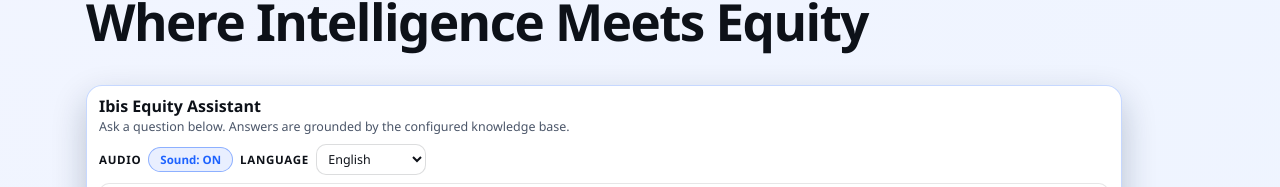
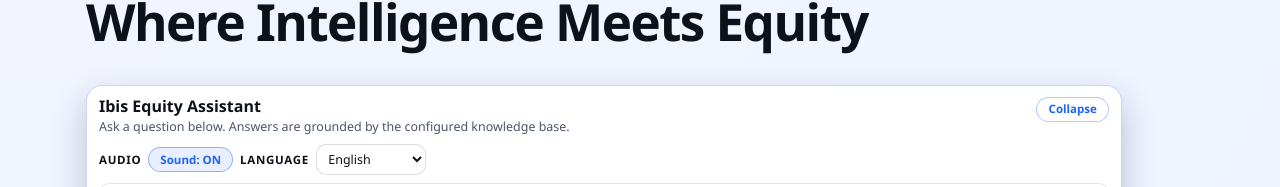
Before and after one commit to ibis-equity/ibis-equity-site, an Angular app: page /home in a window 1280 px wide. Shown: the part 408-595 px from the top of the page. Built offline with nearby package versions, Linux system fonts and the light colour scheme.

Commit message:
Add collapsible Ibis Equity Assistant panels

```diff
--- a/src/app/home/home.css
+++ b/src/app/home/home.css
@@ -382,13 +382,27 @@
 	box-shadow: 0 14px 34px rgba(14, 32, 58, 0.24);
 	z-index: 5;
 	display: grid;
-	grid-template-rows: auto auto auto auto auto;
+	grid-template-rows: auto 1fr;
 	gap: 0.5rem;
+}
+
+.main-chatbot--collapsed {
+	height: auto;
+	overflow: hidden;
+}
+
+.main-chatbot__header-row {
+	display: flex;
+	align-items: flex-start;
+	justify-content: space-between;
+	gap: 0.75rem;
 }
 
 .main-chatbot__title-block {
 	display: grid;
 	gap: 0.2rem;
+	flex: 1 1 auto;
+	min-width: 0;
 }
 
 .main-chatbot__title-block h2 {
@@ -403,6 +417,34 @@
 	font-size: 0.78rem;
 	line-height: 1.35;
 	color: var(--muted);
+}
+
+.main-chatbot__collapse-toggle {
+	border: 1px solid color-mix(in srgb, var(--accent) 35%, transparent);
+	background: #fff;
+	color: var(--accent);
+	border-radius: 999px;
+	padding: 0.28rem 0.7rem;
+	font-size: 0.72rem;
+	font-weight: 700;
+	line-height: 1.2;
+	cursor: pointer;
+	white-space: nowrap;
+}
+
+.main-chatbot__collapse-toggle:hover {
+	background: color-mix(in srgb, var(--accent) 8%, #fff);
+}
+
+.main-chatbot__collapse-toggle:focus-visible {
+	outline: 3px solid color-mix(in srgb, var(--accent) 38%, transparent);
+	outline-offset: 1px;
+}
+
+.main-chatbot__content {
+	display: grid;
+	gap: 0.5rem;
+	min-height: 0;
 }
 
 
@@ -637,7 +679,7 @@
 		width: 100%;
 		min-width: 0;
 		height: auto;
-		grid-template-rows: auto auto auto auto auto;
+		grid-template-rows: auto 1fr;
 		margin: 0;
 	}
 
@@ -659,7 +701,7 @@
 @media (max-height: 760px) and (min-width: 769px) {
 	.main-chatbot {
 		height: min(var(--assistant-height), calc(100dvh - 2rem));
-		grid-template-rows: auto auto auto auto auto;
+		grid-template-rows: auto 1fr;
 	}
 
 	.main-chatbot__box--question,
@@ -678,7 +720,7 @@
 		height: auto;
 		max-height: none;
 		overflow: visible;
-		grid-template-rows: auto auto auto auto auto;
+		grid-template-rows: auto 1fr;
 	}
 
 	.main-chatbot__box {
--- a/src/app/home/home.html
+++ b/src/app/home/home.html
@@ -20,12 +20,25 @@
       <h1>Where Intelligence Meets Equity</h1>
     </div>
 
-    <section class="main-chatbot" aria-label="Ibis Equity Assistant">
+    <section class="main-chatbot" [class.main-chatbot--collapsed]="!chatbotOpen()" aria-label="Ibis Equity Assistant">
+      <div class="main-chatbot__header-row">
         <header class="main-chatbot__title-block">
           <h2>Ibis Equity Assistant</h2>
           <p class="main-chatbot__info">Ask a question below. Answers are grounded by the configured knowledge base.</p>
         </header>
+        <button
+          class="main-chatbot__collapse-toggle"
+          type="button"
+          (click)="toggleChatbot()"
+          [attr.aria-expanded]="chatbotOpen()"
+          aria-controls="main-chatbot-panel"
+        >
+          {{ chatbotOpen() ? 'Collapse' : 'Expand' }}
+        </button>
+      </div>
 
+      @if (chatbotOpen()) {
+        <div id="main-chatbot-panel" class="main-chatbot__content">
           <div class="main-chatbot__controls-row">
             <span class="main-chatbot__control-label">Audio</span>
             <button class="main-chatbot__sound-toggle" type="button" (click)="toggleSpeech()" [attr.aria-pressed]="speechEnabled()">
@@ -104,6 +117,8 @@
               <p class="main-chatbot__error">{{ ragAudioError() }}</p>
             }
           </section>
+        </div>
+      }
     </section>
   </div>
 
--- a/src/app/map-destination/map-destination.css
+++ b/src/app/map-destination/map-destination.css
@@ -95,13 +95,27 @@
   box-shadow: 0 14px 34px rgba(14, 32, 58, 0.24);
   z-index: 5;
   display: grid;
-  grid-template-rows: auto auto auto auto auto;
+  grid-template-rows: auto 1fr;
   gap: 0.5rem;
+}
+
+.main-chatbot--collapsed {
+  height: auto;
+  overflow: hidden;
+}
+
+.main-chatbot__header-row {
+  display: flex;
+  align-items: flex-start;
+  justify-content: space-between;
+  gap: 0.75rem;
 }
 
 .main-chatbot__title-block {
   display: grid;
   gap: 0.2rem;
+  flex: 1 1 auto;
+  min-width: 0;
 }
 
 .main-chatbot__title-block h2 {
@@ -116,6 +130,34 @@
   font-size: 0.78rem;
   line-height: 1.35;
   color: var(--muted);
+}
+
+.main-chatbot__collapse-toggle {
+  border: 1px solid color-mix(in srgb, var(--accent) 35%, transparent);
+  background: #fff;
+  color: var(--accent);
+  border-radius: 999px;
+  padding: 0.28rem 0.7rem;
+  font-size: 0.72rem;
+  font-weight: 700;
+  line-height: 1.2;
+  cursor: pointer;
+  white-space: nowrap;
+}
+
+.main-chatbot__collapse-toggle:hover {
+  background: color-mix(in srgb, var(--accent) 8%, #fff);
+}
+
+.main-chatbot__collapse-toggle:focus-visible {
+  outline: 3px solid color-mix(in srgb, var(--accent) 38%, transparent);
+  outline-offset: 1px;
+}
+
+.main-chatbot__content {
+  display: grid;
+  gap: 0.5rem;
+  min-height: 0;
 }
 
 .main-chatbot__controls-row {
@@ -471,7 +513,7 @@ li {
 @media (max-width: 768px) {
   .main-chatbot {
     height: auto;
-    grid-template-rows: auto auto auto auto auto;
+    grid-template-rows: auto 1fr;
   }
 
   .main-chatbot__box--question,
@@ -507,7 +549,7 @@ li {
 @media (max-height: 760px) and (min-width: 769px) {
   .main-chatbot {
     height: min(var(--assistant-height), calc(100dvh - 2rem));
-    grid-template-rows: auto auto auto auto auto;
+    grid-template-rows: auto 1fr;
   }
 
   .main-chatbot__box--question,
@@ -526,7 +568,7 @@ li {
     height: auto;
     max-height: none;
     overflow: visible;
-    grid-template-rows: auto auto auto auto auto;
+    grid-template-rows: auto 1fr;
   }
 
   .main-chatbot__box {
--- a/src/app/map-destination/map-destination.html
+++ b/src/app/map-destination/map-destination.html
@@ -15,12 +15,25 @@
       </div>
     </header>
 
-    <section class="main-chatbot" aria-label="Ibis Equity Assistant">
+    <section class="main-chatbot" [class.main-chatbot--collapsed]="!chatbotOpen()" aria-label="Ibis Equity Assistant">
+      <div class="main-chatbot__header-row">
         <header class="main-chatbot__title-block">
           <h2>Ibis Equity Assistant</h2>
           <p class="main-chatbot__info">Ask a question below. Answers are grounded by the configured knowledge base.</p>
         </header>
+        <button
+          class="main-chatbot__collapse-toggle"
+          type="button"
+          (click)="toggleChatbot()"
+          [attr.aria-expanded]="chatbotOpen()"
+          aria-controls="destination-chatbot-panel"
+        >
+          {{ chatbotOpen() ? 'Collapse' : 'Expand' }}
+        </button>
+      </div>
 
+      @if (chatbotOpen()) {
+        <div id="destination-chatbot-panel" class="main-chatbot__content">
           <div class="main-chatbot__controls-row">
             <span class="main-chatbot__control-label">Audio</span>
             <button class="main-chatbot__sound-toggle" type="button" (click)="toggleSpeech()" [attr.aria-pressed]="speechEnabled()">
@@ -84,6 +97,8 @@
               <p class="main-chatbot__error">{{ ragAudioError() }}</p>
             }
           </section>
+        </div>
+      }
     </section>
 
     <p class="eyebrow">Image map destination</p>
--- a/src/app/map-destination/map-destination.ts
+++ b/src/app/map-destination/map-destination.ts
@@ -85,6 +85,7 @@ export class MapDestinationComponent implements OnDestroy {
   }
   protected readonly ragError = signal('');
   protected readonly isAskingRag = signal(false);
+  protected readonly chatbotOpen = signal(true);
   protected readonly speechEnabled = signal(true);
   protected readonly ragAudioSrc = signal('');
   protected readonly ragAudioError = signal('');
@@ -147,6 +148,10 @@ export class MapDestinationComponent implements OnDestroy {
     this.releaseGeneratedAudioUrl();
     this.ragAudioSrc.set('');
     this.ragAudioError.set('');
+  }
+
+  protected toggleChatbot(): void {
+    this.chatbotOpen.update((isOpen) => !isOpen);
   }
 
   protected toggleSpeech(): void {
```
Lines whose indentation alone changed are shown as unchanged.
